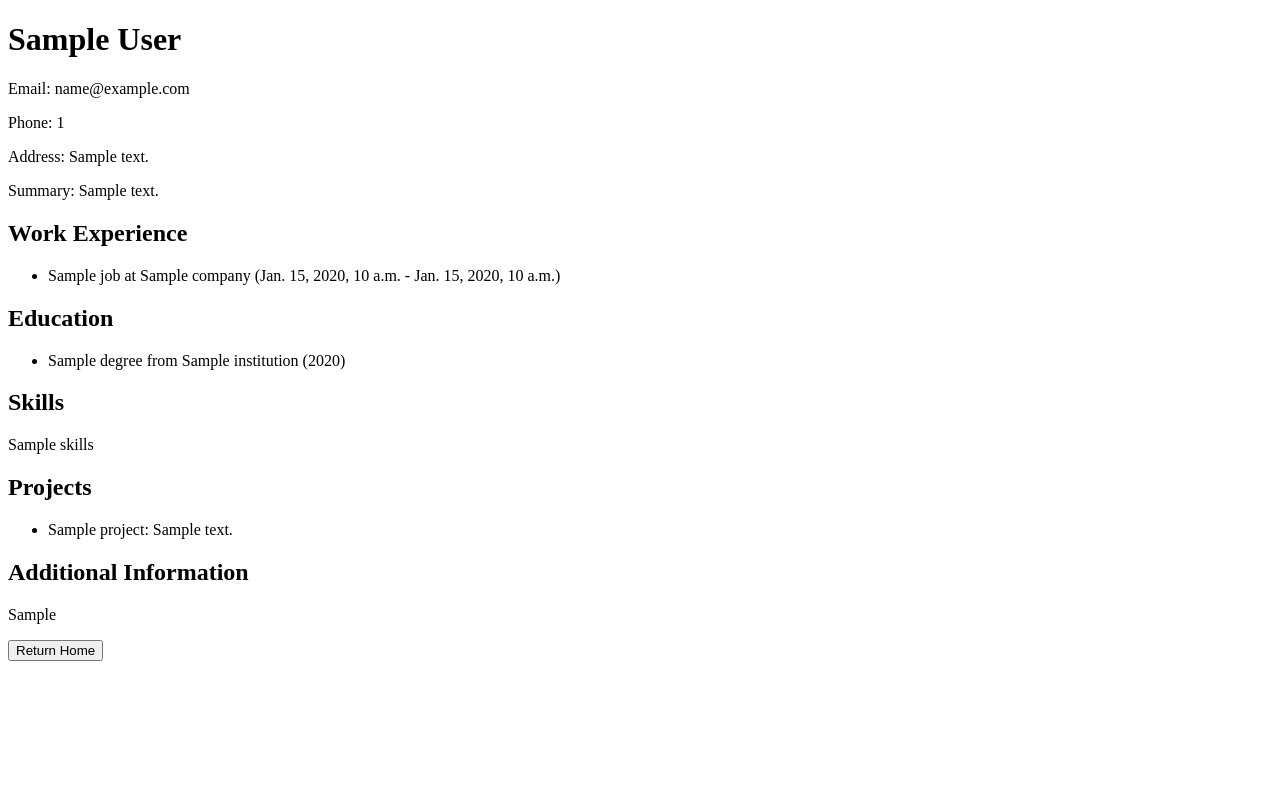
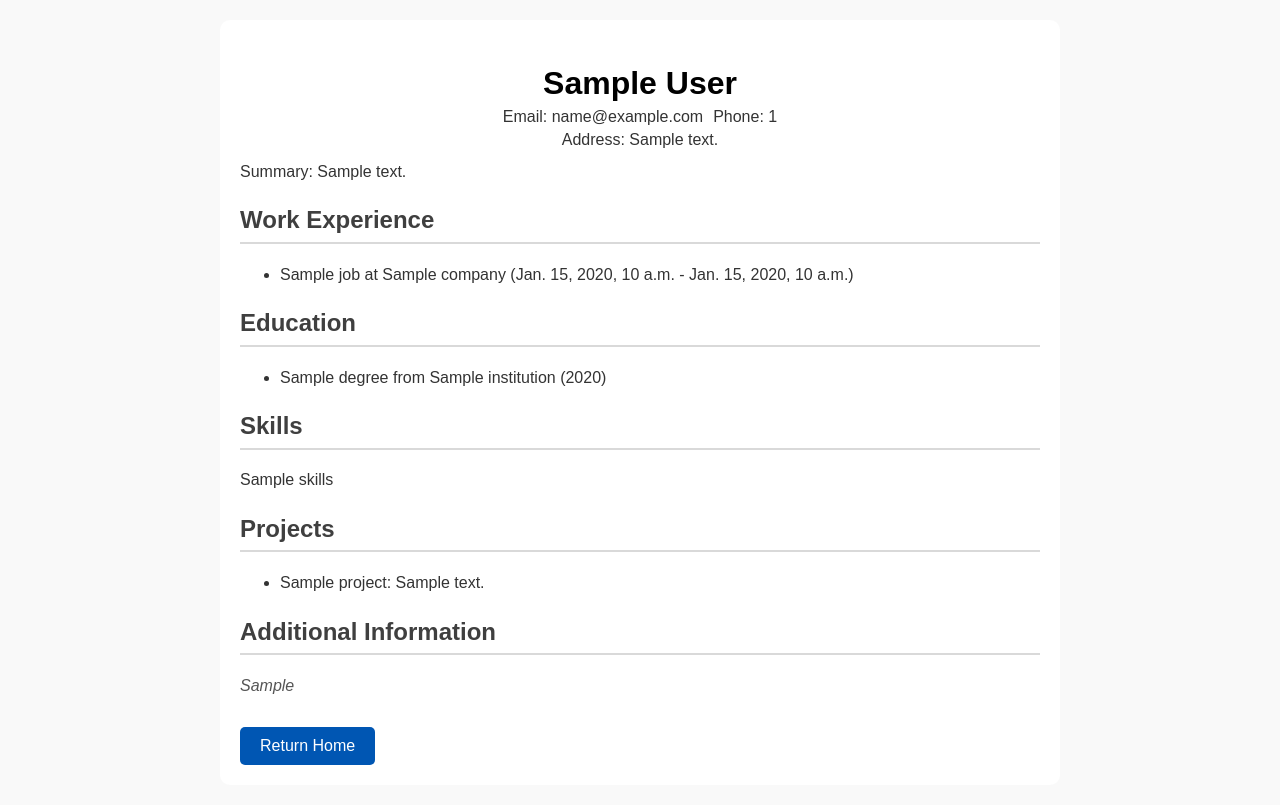
Before and after one commit to Nathan-Correia/JobApplicationTracker, a Django app: template tracker/templates/tracker/custom_resume_detail.html in a window 1280 px wide. Before the commit the page ends 661 px from the top, so only its background shows below. Run offline with Django 5.2, Linux system fonts and the light colour scheme; the template is opened without the code that fills it: most values are stand-ins (such as "Sample title", 1, 10 or a date in 2020); data that the repository does not hold is empty; parts of the project's set-up code (start-up, migrations or seed data) failed here and were passed over.

Commit message:
final changes

```diff
--- a/tracker/templates/tracker/custom_resume_detail.html
+++ b/tracker/templates/tracker/custom_resume_detail.html
@@ -3,12 +3,72 @@
 <head>
     <title>Resume Detail</title>
 </head>
+<style>
+    @media print {
+        .noprint {
+            visibility: hidden;
+        }
+    }
+    body {
+            font-family: Arial, sans-serif;
+            margin: 20px;
+            line-height: 1.4;
+            background-color: #f9f9f9;
+            color: #333;
+    }
+    h1 {
+            font-size: 2em;
+            color: #000000;
+            text-align: center;
+            margin-bottom: 0;
+    }
+    h2 {
+            color: #3f3f3f;
+            border-bottom: 2px solid #d9d9d9;
+            padding-bottom: 5px;
+            font-size: 1.5em;
+    }
+    p {
+            margin: 0;
+    }
+    .resume-container {
+            max-width: 800px;
+            margin: 0 auto;
+            background: #fff;
+            padding: 20px;
+            border-radius: 10px;
+
+    }
+    a button {
+            background-color: #0056b3;
+            color: white;
+            border: none;
+            padding: 10px 20px;
+            cursor: pointer;
+            border-radius: 5px;
+            font-size: 1em;
+            margin-top: 30px;
+    }
+
+    a button:hover {
+        background-color: #003d80;
+    }
+    .additional-info {
+            margin-top: 20px;
+            font-style: italic;
+            color: #555;
+    }
+
+</style>
 <body>
+    <div class="resume-container">
         <h1>{{ resume.full_name }}</h1>
+        <span style="display: flex; justify-content: center; align-items: center; gap: 10px;">
         <p>Email: {{ resume.contact_email }}</p>
         <p>Phone: {{ resume.phone_number }}</p>
-    <p>Address: {{ resume.address }}</p>
-    <p>Summary: {{ resume.summary }}</p>
+        </span>
+        <p style="text-align: center;">Address: {{ resume.address }}</p>
+        <p style="margin-top: 10px;">Summary: {{ resume.summary }}</p>
 
         <h2>Work Experience</h2>
         <ul>
@@ -35,7 +95,7 @@
         </ul>
 
         <h2>Additional Information</h2>
-    <p>{{ resume.additional_info }}</p>
+        <p class="additional-info">{{ resume.additional_info }}</p>
 
         <a href="{% url 'main_landing' %}">
             <button>Return Home</button>
--- a/tracker/urls.py
+++ b/tracker/urls.py
@@ -9,7 +9,7 @@ urlpatterns = [
     path('application/<int:application_id>/details', views.application_details, name='application_details'),
     path('application/<int:application_id>/view', views.application_view, name='application_view'),
     path('main/page', views.get_table_again, name='main_page'),
-    path('actually_add_job', views.actually_add_job, name='actually_add_job')
+    path('actually_add_job', views.actually_add_job, name='actually_add_job'),
     path('resume/edit/', views.edit_resume, name='edit_resume'),
     path('resume/<int:resume_id>/', views.resume_detail, name='resume_detail'),
     path('resume/<int:resume_id>/customize/', views.customize_resume, name='customize_resume'),
```
Lines whose indentation alone changed are shown as unchanged.
